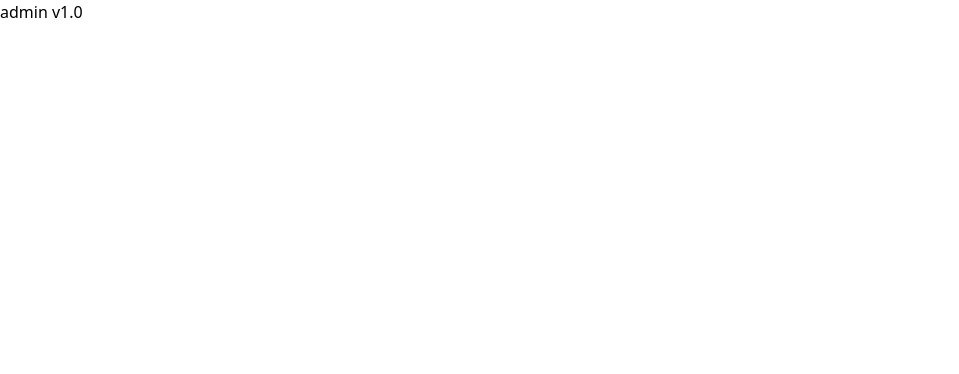
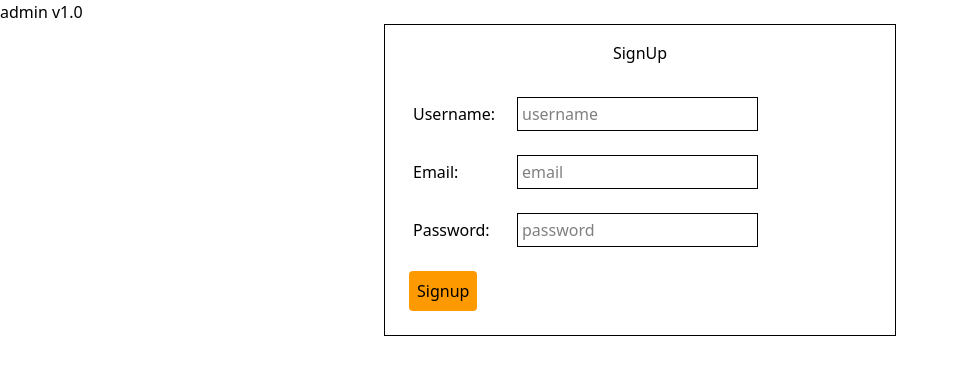
Before and after one commit to rahul7kumar7/steamFetch, a React (Vite) app in the folder admin/: page /signup in a window 1280 px wide. Before the commit this address had no page. Shown: the top 374 px of the page, without its empty margins (0-959 px from the left). Built offline with nearby package versions, Linux system fonts and the light colour scheme.

Commit message:
added signup and signin form to admin

```diff
--- a/admin/src/App.jsx
+++ b/admin/src/App.jsx
@@ -1,6 +1,8 @@
 import {BrowserRouter, Route, Routes} from "react-router-dom";
 import Homepage from "./Pages/Homepage.jsx";
 import Header from "./Pages/Components/Header.jsx";
+import Signup from "./Pages/Signup.jsx";
+import Signin from "./Pages/Signin.jsx";
 
 export default function App() {
     return (
@@ -8,6 +10,8 @@ export default function App() {
             <Header />
             <Routes>
                 <Route path="/" element={<Homepage />} />
+                <Route path="/signup" element={<Signup />} />
+                <Route path="/signin" element={<Signin />} />
             </Routes>
         </BrowserRouter>
     )
--- a/admin/src/Pages/Homepage.jsx
+++ b/admin/src/Pages/Homepage.jsx
@@ -1,9 +1,7 @@
 export default function Homepage() {
     return (
         <>
-            <div>
-                Homepage
-            </div>
+            <div>Homepage</div>
         </>
     )
 }
--- /dev/null
+++ b/admin/src/Pages/Signin.jsx
@@ -0,0 +1,25 @@
+export default function Signin() {
+    return (
+        <>
+            <div className="container max-w-lg mx-auto">
+                <form action="" className="border-1 p-4 text-center">
+                    <h2>SignIn</h2>
+                    <br/>
+                    <div className="flex flex-col gap-2 text-left">
+                        <div className="flex gap-2 p-2 items-center">
+                            <label htmlFor="email" className="p-1 w-[100px]">Email:</label>
+                            <input type="email" placeholder="email"  className="border-1 p-1"/>
+                        </div>
+                        <div className="flex gap-2 p-2 items-center">
+                            <label htmlFor="password" className="p-1 w-[100px]">Password:</label>
+                            <input type="password" placeholder="password"  className="border-1 p-1"/>
+                        </div>
+                        <div className="flex gap-2 p-2 items-center">
+                            <button className="rounded-sm p-2 bg-amber-500 cursor-pointer hover:opacity-90">Signin</button>
+                        </div>
+                    </div>
+                </form>
+            </div>
+        </>
+    )
+}
--- /dev/null
+++ b/admin/src/Pages/Signup.jsx
@@ -0,0 +1,29 @@
+export default function Signup() {
+    return (
+        <>
+        <div className="container max-w-lg mx-auto">
+            <form action="" className="border-1 p-4 text-center">
+                <h2>SignUp</h2>
+                <br/>
+                <div className="flex flex-col gap-2 text-left">
+                    <div className="flex gap-2 p-2 items-center">
+                        <label htmlFor="username"  className="p-1 w-[100px]">Username:</label>
+                        <input type="text" placeholder="username" className="border-1 p-1" />
+                    </div>
+                    <div className="flex gap-2 p-2 items-center">
+                        <label htmlFor="email" className="p-1 w-[100px]">Email:</label>
+                        <input type="email" placeholder="email"  className="border-1 p-1"/>
+                    </div>
+                    <div className="flex gap-2 p-2 items-center">
+                        <label htmlFor="password" className="p-1 w-[100px]">Password:</label>
+                        <input type="password" placeholder="password"  className="border-1 p-1"/>
+                    </div>
+                    <div className="flex gap-2 p-2 items-center">
+                        <button className="rounded-sm p-2 bg-amber-500 cursor-pointer hover:opacity-90">Signup</button>
+                    </div>
+                </div>
+            </form>
+        </div>
+        </>
+    )
+}
```
